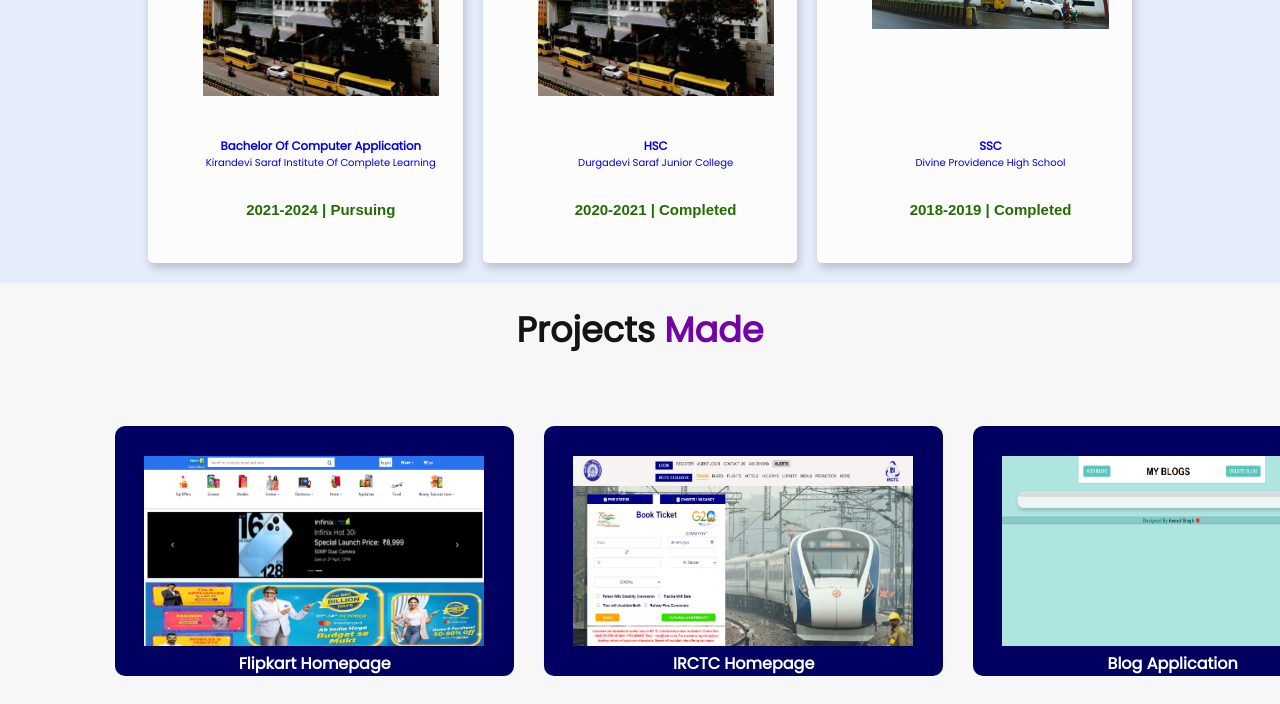
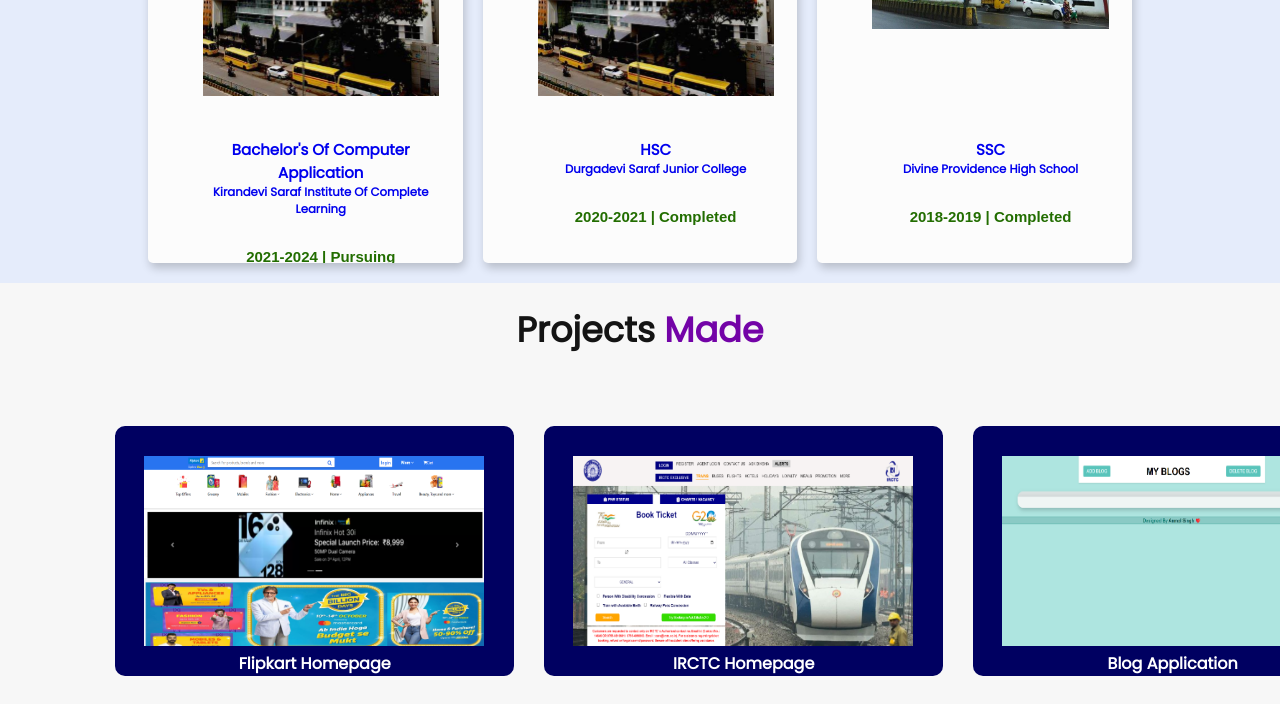
Before and after one commit to AnmolSingh24/Personal-Portfolio, a plain HTML site: page index.html in a window 1280 px wide. Shown: the part 2360-3064 px from the top of the page. Drawn offline with Linux system fonts and the light colour scheme.

Commit message:
Changes made

```diff
--- a/index.html
+++ b/index.html
@@ -137,8 +137,8 @@
             <div class="box">
                 <div class="image">
                     <img draggable="false" src="images/College1.jpg" alt="College1">
-                    <h3>Bachelor of Computer Application</h3>
-                    <p>Kirandevi Saraf Institute of Complete Learning</p>
+                    <h1>Bachelor's of Computer Application</h1>
+                    <h3>Kirandevi Saraf Institute of Complete Learning</h3>
                     <h4>2021-2024 | Pursuing</h4>
                 </div>
             </div>
@@ -146,8 +146,8 @@
             <div class="box">
                 <div class="image">
                     <img draggable="false" src="images/College2.jpg" alt="College2">
-                    <h3>HSC</h3>
-                    <p>Durgadevi Saraf Junior College</p>
+                    <h1>HSC</h1>
+                    <h3>Durgadevi Saraf Junior College</h3>
                     <h4>2020-2021 | Completed</h4>
                 </div>
             </div>
@@ -155,8 +155,8 @@
             <div class="box">
                 <div class="image">
                     <img draggable="false" src="images/School.jpeg" alt="School">
-                    <h3>SSC</h3>
-                    <p>Divine Providence High School</p>
+                    <h1>SSC</h1>
+                    <h3>Divine Providence High School</h3>
                     <h4>2018-2019 | Completed</h4>
                 </div>
             </div>
```
